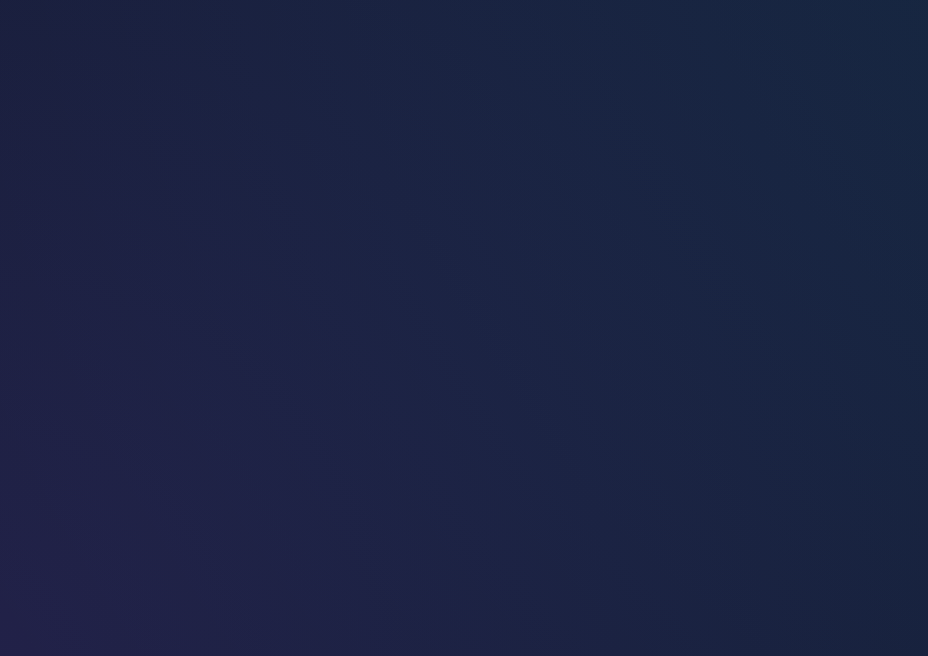
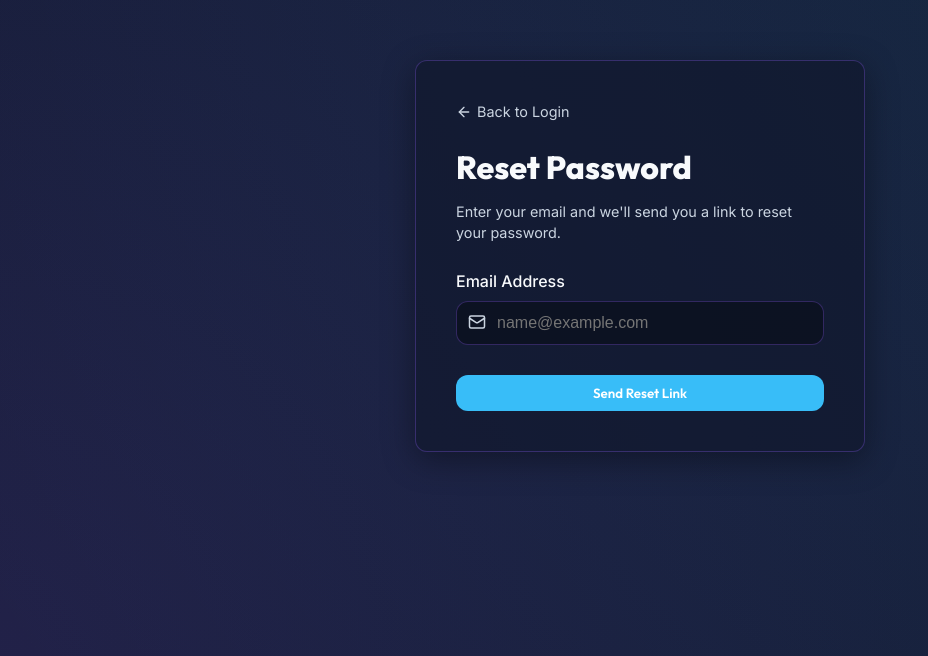
Before and after one commit to atharvachare/GlucoLogic, a React (Vite) app in the folder frontend/: page /forgot-password in a window 1280 px wide. Before the commit this address had no page. Shown: the part 144-800 px from the top of the page, without its empty margins (0-928 px from the left). Built offline with nearby package versions, Linux system fonts and the light colour scheme.

Commit message:
feat: implement forgot password flow

```diff
--- a/frontend/src/App.jsx
+++ b/frontend/src/App.jsx
@@ -5,6 +5,7 @@ import Register from './pages/Register';
 import Dashboard from './pages/Dashboard';
 import History from './pages/History';
 import Profile from './pages/Profile';
+import ForgotPassword from './pages/ForgotPassword';
 
 function App() {
   const [user, setUser] = useState(null);
@@ -24,6 +25,7 @@ function App() {
     <Routes>
       <Route path="/login" element={user ? <Navigate to="/" /> : <Login setUser={setUser} />} />
       <Route path="/register" element={user ? <Navigate to="/" /> : <Register setUser={setUser} />} />
+      <Route path="/forgot-password" element={<ForgotPassword />} />
       <Route path="/" element={user ? <Dashboard user={user} setUser={setUser} /> : <Navigate to="/login" />} />
       <Route path="/history" element={user ? <History user={user} /> : <Navigate to="/login" />} />
       <Route path="/profile" element={user ? <Profile user={user} /> : <Navigate to="/login" />} />
--- /dev/null
+++ b/frontend/src/pages/ForgotPassword.jsx
@@ -0,0 +1,86 @@
+import { useState } from 'react';
+import { Link } from 'react-router-dom';
+import api from '../api';
+import { Mail, ArrowLeft, CheckCircle } from 'lucide-react';
+
+const ForgotPassword = () => {
+    const [email, setEmail] = useState('');
+    const [loading, setLoading] = useState(false);
+    const [submitted, setSubmitted] = useState(false);
+    const [error, setError] = useState('');
+
+    const handleSubmit = async (e) => {
+        e.preventDefault();
+        setLoading(true);
+        setError('');
+        try {
+            await api.post('/auth/forgot-password', { email });
+            setSubmitted(true);
+        } catch (err) {
+            setError(err.response?.data?.error || 'Something went wrong.');
+        } finally {
+            setLoading(false);
+        }
+    };
+
+    if (submitted) {
+        return (
+            <div className="container animate-fade-in" style={{ display: 'flex', justifyContent: 'center', alignItems: 'center', height: '100vh' }}>
+                <div className="glass-card" style={{ padding: '40px', width: '100%', maxWidth: '450px', textAlign: 'center' }}>
+                    <div style={{ marginBottom: '20px', color: 'var(--success)' }}>
+                        <CheckCircle size={60} style={{ margin: '0 auto' }} />
+                    </div>
+                    <h2 style={{ marginBottom: '15px' }}>Reset Link Sent!</h2>
+                    <p style={{ color: 'var(--text-dim)', marginBottom: '30px' }}>
+                        If an account exists for {email}, we have sent a password reset link to that address.
+                    </p>
+                    <Link to="/login" className="btn btn-primary" style={{ width: '100%', justifyContent: 'center' }}>
+                        Back to Login
+                    </Link>
+                </div>
+            </div>
+        );
+    }
+
+    return (
+        <div className="container animate-fade-in" style={{ display: 'flex', justifyContent: 'center', alignItems: 'center', height: '100vh' }}>
+            <div className="glass-card" style={{ padding: '40px', width: '100%', maxWidth: '450px' }}>
+                <div style={{ marginBottom: '25px' }}>
+                    <Link to="/login" style={{ display: 'flex', alignItems: 'center', gap: '5px', color: 'var(--text-dim)', textDecoration: 'none', fontSize: '0.9rem', marginBottom: '20px' }}>
+                        <ArrowLeft size={16} /> Back to Login
+                    </Link>
+                    <h1 style={{ fontSize: '2rem', marginBottom: '10px' }}>Reset Password</h1>
+                    <p style={{ color: 'var(--text-dim)', fontSize: '0.9rem' }}>
+                        Enter your email and we'll send you a link to reset your password.
+                    </p>
+                </div>
+
+                {error && <div className="text-danger" style={{ marginBottom: '20px' }}>{error}</div>}
+
+                <form onSubmit={handleSubmit}>
+                    <div style={{ marginBottom: '30px' }}>
+                        <label style={{ display: 'block', marginBottom: '8px', fontWeight: '500' }}>Email Address</label>
+                        <div style={{ position: 'relative' }}>
+                            <Mail size={18} style={{ position: 'absolute', left: '12px', top: '12px', color: 'var(--text-dim)' }} />
+                            <input
+                                type="email"
+                                className="input-field"
+                                style={{ paddingLeft: '40px' }}
+                                placeholder="name@example.com"
+                                value={email}
+                                onChange={(e) => setEmail(e.target.value)}
+                                required
+                            />
+                        </div>
+                    </div>
+
+                    <button type="submit" className="btn btn-primary" style={{ width: '100%', justifyContent: 'center' }} disabled={loading}>
+                        {loading ? 'Sending...' : 'Send Reset Link'}
+                    </button>
+                </form>
+            </div>
+        </div>
+    );
+};
+
+export default ForgotPassword;
--- a/frontend/src/pages/Login.jsx
+++ b/frontend/src/pages/Login.jsx
@@ -69,6 +69,9 @@ const Login = ({ setUser }) => {
                 required
               />
             </div>
+            <div style={{ textAlign: 'right', marginTop: '8px' }}>
+              <Link to="/forgot-password" style={{ fontSize: '0.85rem', color: 'var(--text-dim)', textDecoration: 'none' }}>Forgot Password?</Link>
+            </div>
           </div>
 
           <button type="submit" className="btn btn-primary" style={{ width: '100%', justifyContent: 'center' }} disabled={loading}>
```
Also changed, not shown: 2 other files (tests, documents, lock files or other folders).
